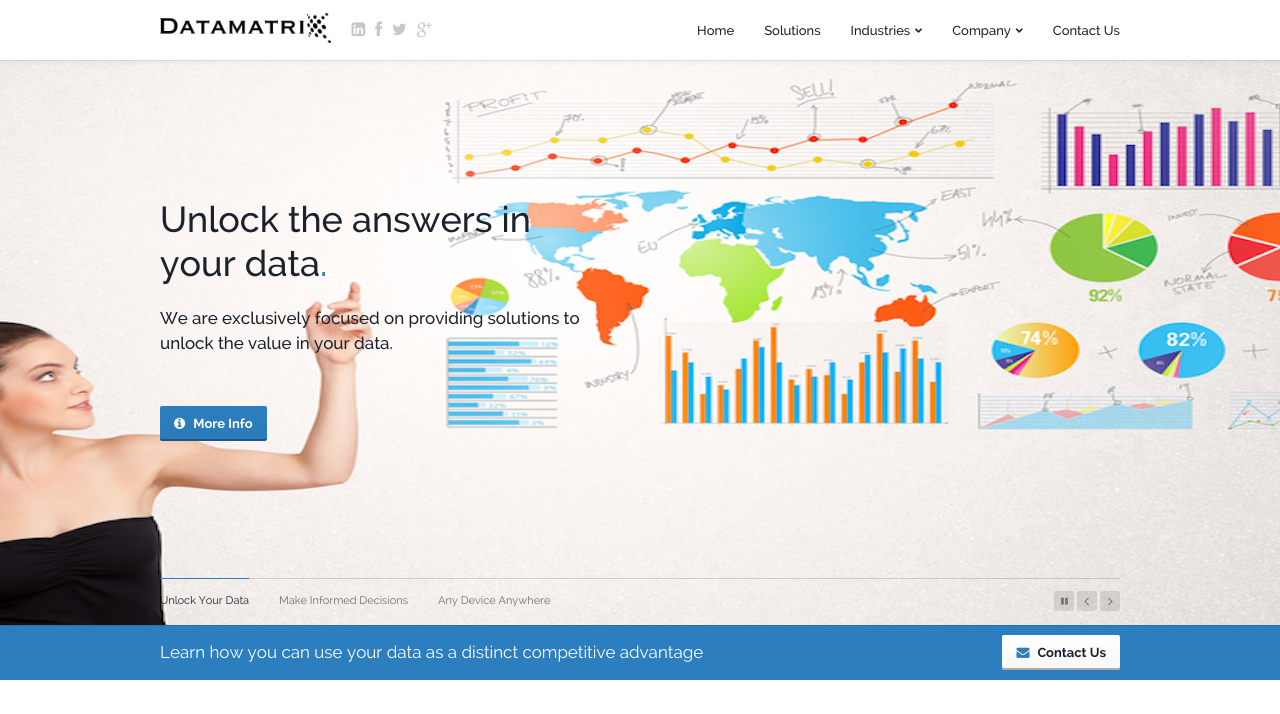
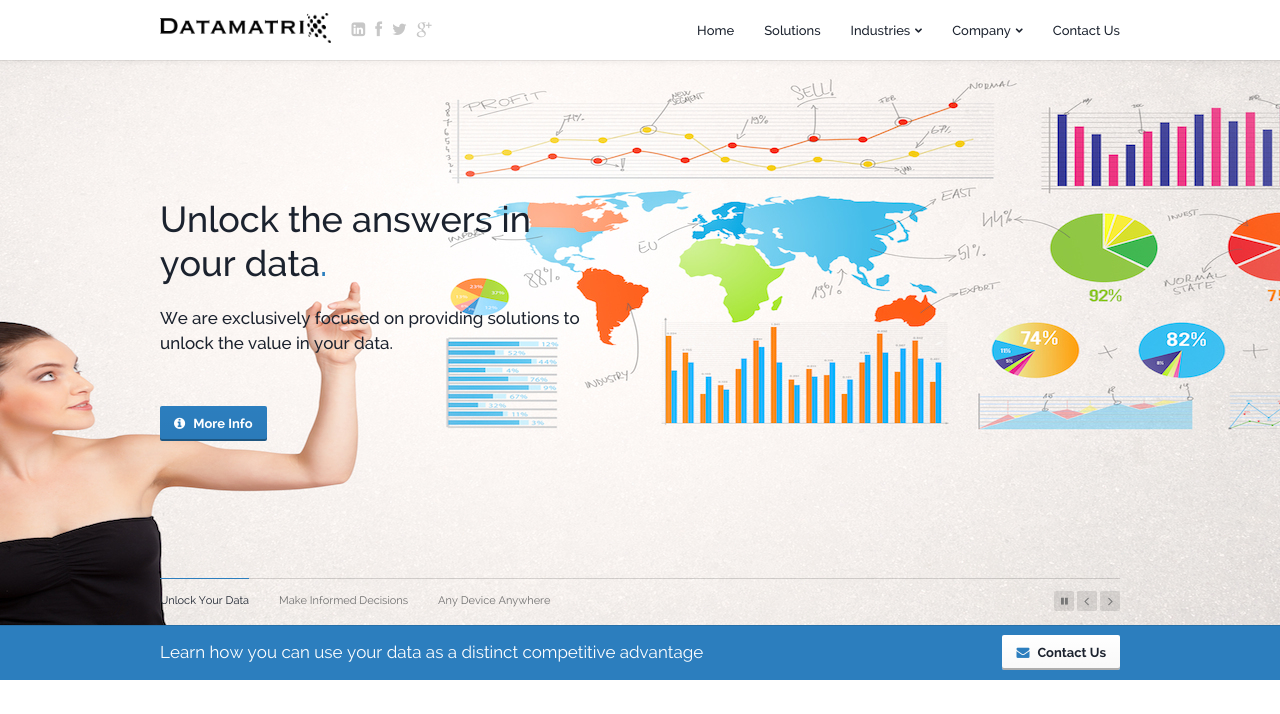
Before and after one commit to dtmtx/dtmtx.github.io, a Jekyll site: the page built from index.html, in a window 1280 px wide. Shown: the top 714 px of the page. Built offline with Jekyll 4.4.1, drawn with Linux system fonts in a browser that asks for light colours; Markdown is read by kramdown in place of the engine named in the settings.

Commit message:
update banner

```diff
--- a/css/styles.css
+++ b/css/styles.css
@@ -832,7 +832,7 @@ body.home .topbar-outer.dark {
 .home-banner {
 	background-attachment:fixed;
   	/*background-image:url(http://artivity.co.uk/templates/basix/white_top_fixed_banner_image/fixed-banner-image.jpg);*/
-  	background-image:url(../images/datamatrix_banner2_med.jpg);
+  	background-image:url(../images/datamatrix_banner2.jpg);
   	background-position:50% 0;
   	background-repeat:no-repeat no-repeat;
   	min-height:107px;
```
Also changed, not shown: images/datamatrix_banner2_med.jpg (deleted).
